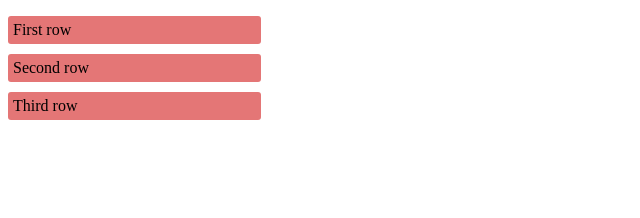
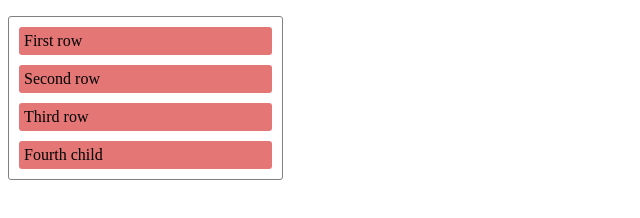
Before and after one commit to tsogi/drag-and-sort, a plain HTML site: page index.html in a window 1280 px wide. Shown: the whole page, without its empty margins (0-640 px from the left). Drawn offline with Linux system fonts and the light colour scheme.

Commit message:
Style updates

```diff
--- a/index.html
+++ b/index.html
@@ -11,6 +11,7 @@
 			<li><div>First row</div></li>
 			<li>Second row</li>
 			<li><span>Third row</span></li>
+			<li>Fourth child</li>
 		</ul>
 	</div>
 	<script type="text/javascript">
--- a/script.js
+++ b/script.js
@@ -25,7 +25,7 @@
 			this.mousePosition = { x: event.pageX, y: event.pageY };
 		})
 
-		setInterval(updateElementLocation.bind(this), 20);
+		setInterval(updateElementLocation.bind(this), 10);
 
 		return this;
 	}
--- a/styles.css
+++ b/styles.css
@@ -8,6 +8,11 @@ ul {
 	-ms-user-select: none;
 	-o-user-select: none;
 	user-select: none;
+	border-style: solid;
+    border-width: 1px;
+    border-color: grey;
+    border-radius: 3px;
+    padding: 0px 10px;
 }
 
 ul li {
```
